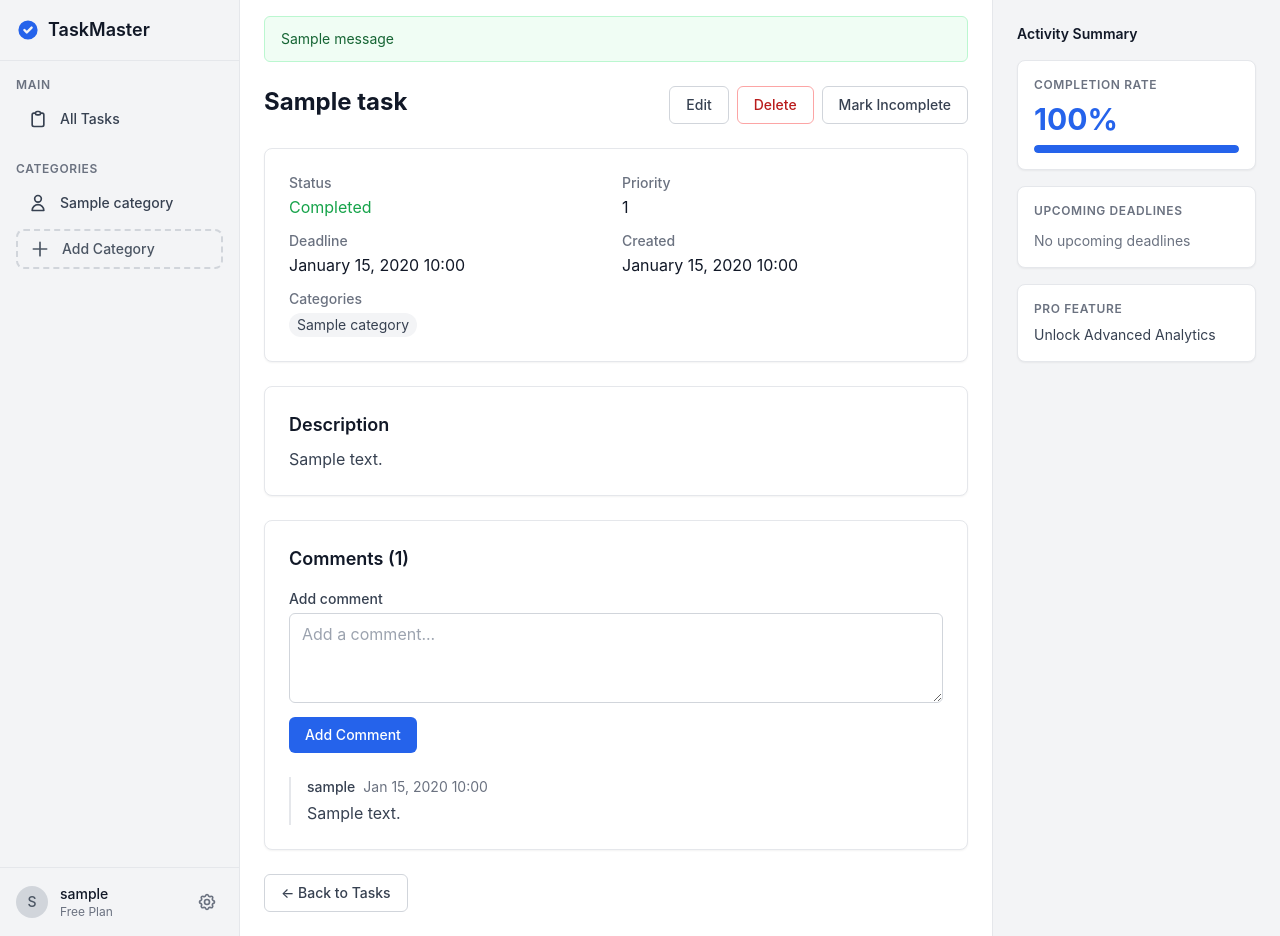
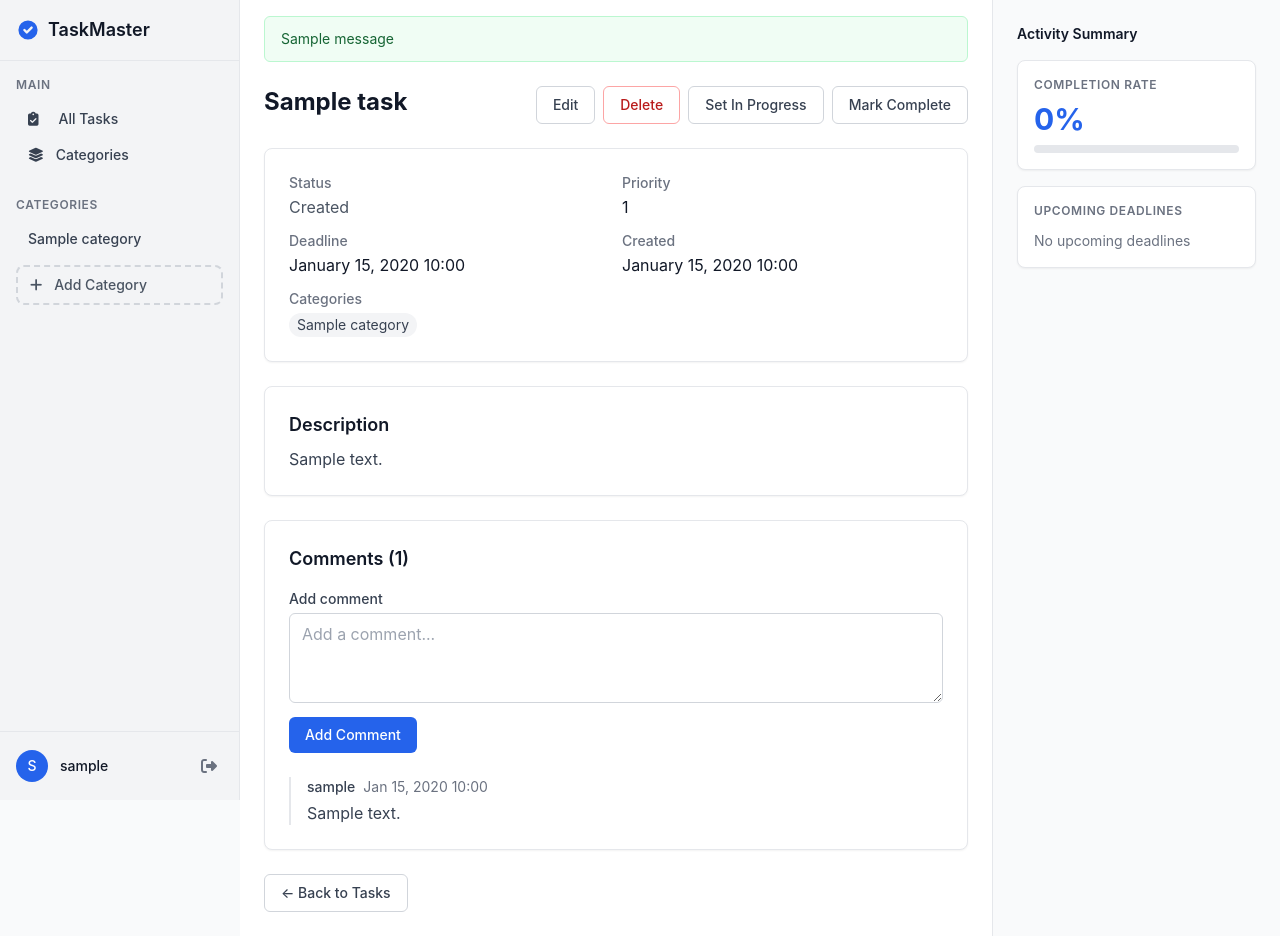
Before and after one commit to buriniyozovs/dscc-task-manager, a Django app: page /tasks/1/ in a window 1280 px wide. Run offline with Django 5.2, Linux system fonts and the light colour scheme; a user stored in the database is signed in; tables that the repository leaves empty hold one stand-in row (values such as "Sample post"); one stand-in notice (Sample message) is shown; some libraries are stand-ins or nearby versions.

Commit message:
Refactor task management system to replace 'is_completed' boolean with 'status' field using choices for task states. Update related forms, views, and templates to reflect this change, enhancing task filtering and status management. Improve user interface elements for better usability.

```diff
--- a/tasks/admin.py
+++ b/tasks/admin.py
@@ -8,8 +8,8 @@
 
 @admin.register(Task)
 class TaskAdmin(admin.ModelAdmin):
-    list_display = ['title', 'user', 'priority', 'deadline', 'is_completed', 'created_at']
-    list_filter = ['is_completed', 'priority', 'categories']
+    list_display = ['title', 'user', 'priority', 'deadline', 'status', 'created_at']
+    list_filter = ['status', 'priority', 'categories']
     search_fields = ['title', 'description']
     filter_horizontal = ['categories']
 
--- a/tasks/context_processors.py
+++ b/tasks/context_processors.py
@@ -10,10 +10,11 @@
     categories = Category.objects.filter(user=request.user).order_by('name')
     tasks = Task.objects.filter(user=request.user)
     total = tasks.count()
-    completed = tasks.filter(is_completed=True).count()
+    completed = tasks.filter(status=Task.Status.COMPLETED).count()
     rate = round((completed / total * 100) if total else 0)
     upcoming = list(
-        tasks.filter(is_completed=False, deadline__gte=timezone.now())
+        tasks.exclude(status=Task.Status.COMPLETED)
+        .filter(deadline__gte=timezone.now())
         .order_by('deadline')[:5]
     )
 
--- a/tasks/forms.py
+++ b/tasks/forms.py
@@ -20,11 +20,12 @@
 
     class Meta:
         model = Task
-        fields = ['title', 'description', 'deadline', 'priority', 'categories', 'is_completed']
+        fields = ['title', 'description', 'deadline', 'priority', 'categories', 'status']
         widgets = {
             'deadline': forms.DateTimeInput(attrs={'type': 'datetime-local'}),
             'description': forms.Textarea(attrs={'rows': 4}),
             'categories': forms.CheckboxSelectMultiple(),
+            'status': forms.Select(),
         }
 
 class CategoryForm(forms.ModelForm):
--- a/tasks/urls.py
+++ b/tasks/urls.py
@@ -9,7 +9,7 @@
     path('tasks/create/', views.TaskCreateView.as_view(), name='task-create'),
     path('tasks/<int:pk>/update/', views.TaskUpdateView.as_view(), name='task-update'),
     path('tasks/<int:pk>/delete/', views.TaskDeleteView.as_view(), name='task-delete'),
-    path('tasks/<int:pk>/toggle/', views.toggle_task_complete, name='task-toggle'),
+    path('tasks/<int:pk>/toggle/', views.update_task_status, name='task-toggle'),
     path('tasks/<int:pk>/comment/', views.add_comment, name='add-comment'),
     path('categories/', views.CategoryListView.as_view(), name='category-list'),
     path('categories/create/', views.CategoryCreateView.as_view(), name='category-create'),
--- a/tasks/views.py
+++ b/tasks/views.py
@@ -22,12 +22,14 @@
     context_object_name = 'tasks'
 
     def get_queryset(self):
-        qs = Task.objects.filter(user=self.request.user)
+        qs = Task.objects.filter(user=self.request.user).prefetch_related('categories')
         status = self.request.GET.get('status', 'all')
         if status == 'completed':
-            qs = qs.filter(is_completed=True)
-        elif status in ('todo', 'in_progress'):
-            qs = qs.filter(is_completed=False)
+            qs = qs.filter(status=Task.Status.COMPLETED)
+        elif status == 'todo':
+            qs = qs.filter(status=Task.Status.CREATED)
+        elif status == 'in_progress':
+            qs = qs.filter(status=Task.Status.IN_PROGRESS)
         category_id = self.request.GET.get('category')
         if category_id and str(category_id).isdigit():
             qs = qs.filter(categories__id=int(category_id)).distinct()
@@ -39,9 +41,9 @@
         now = timezone.now()
         today = now.date()
         tomorrow = today + timedelta(days=1)
-        context['tasks_remaining_today'] = base.filter(
-            is_completed=False, deadline__date=today
-        ).count()
+        context['tasks_remaining_today'] = base.exclude(
+            status=Task.Status.COMPLETED
+        ).filter(deadline__date=today).count()
         context['active_status'] = self.request.GET.get('status', 'all')
         context['today'] = today
         context['tomorrow'] = tomorrow
@@ -97,13 +99,20 @@
         return Task.objects.filter(user=self.request.user)
 
 @login_required
-def toggle_task_complete(request, pk):
+def update_task_status(request, pk):
     task = get_object_or_404(Task, pk=pk, user=request.user)
-    task.is_completed = not task.is_completed
-    task.save()
-    url = reverse('task-list')
-    if request.GET:
-        url += '?' + request.GET.urlencode()
+    status_value = request.POST.get('status') or request.GET.get('status')
+    if status_value in dict(Task.Status.choices):
+        task.status = status_value
+        task.save()
+    next_url = request.GET.get('next') or request.POST.get('next')
+    if next_url:
+        url = next_url
+    else:
+        url = reverse('task-list')
+        query_string = request.GET.urlencode()
+        if query_string:
+            url += '?' + query_string
     return HttpResponseRedirect(url)
 
 # Category Views
--- a/templates/base.html
+++ b/templates/base.html
@@ -7,13 +7,15 @@
     <title>{% block title %}Task Manager{% endblock %}</title>
     {% load static %}
     <script src="https://cdn.tailwindcss.com"></script>
+    <link rel="stylesheet" href="https://cdnjs.cloudflare.com/ajax/libs/font-awesome/6.5.1/css/all.min.css">
     <link rel="stylesheet" href="{% static 'css/style.css' %}">
 </head>
 
 <body class="min-h-screen bg-gray-50 flex flex-col">
+
     {% if user.is_authenticated %}
     <div class="flex min-h-screen w-full">
-        <aside class="w-60 flex-shrink-0 bg-gray-100 border-r border-gray-200 flex flex-col">
+        <aside class="sticky top-0 h-screen w-60 flex-shrink-0 bg-gray-100 border-r border-gray-200 flex flex-col">
             <div class="p-4 border-b border-gray-200">
                 <a href="{% url 'task-list' %}" class="flex items-center gap-2 text-gray-900 font-semibold text-lg">
                     <svg class="w-6 h-6 text-blue-600" fill="currentColor" viewBox="0 0 20 20">
@@ -28,12 +30,12 @@
                 <div>
                     <p class="text-xs font-semibold text-gray-500 uppercase tracking-wider mb-2">Main</p>
                     <a href="{% url 'task-list' %}"
-                        class="flex items-center gap-3 px-3 py-2 rounded-lg text-sm font-medium {% if active_page == 'task-list' and not active_category_id %}bg-blue-50 text-blue-700{% else %}text-gray-700 hover:bg-gray-200{% endif %}">
-                        <svg class="w-5 h-5" fill="none" stroke="currentColor" viewBox="0 0 24 24">
-                            <path stroke-linecap="round" stroke-linejoin="round" stroke-width="2"
-                                d="M9 5H7a2 2 0 00-2 2v12a2 2 0 002 2h10a2 2 0 002-2V7a2 2 0 00-2-2h-2M9 5a2 2 0 002 2h2a2 2 0 002-2M9 5a2 2 0 012-2h2a2 2 0 012 2" />
-                        </svg>
-                        All Tasks
+                        class="flex items-center gap-3 px-3 py-2 rounded-lg text-sm font-medium {% if not active_category_id and active_page == 'task-list' %}bg-blue-50 text-blue-700{% else %}text-gray-700 hover:bg-gray-200{% endif %}">
+                        <i class="fa-solid fa-clipboard-check mr-2"></i> All Tasks
+                    </a>
+                    <a href="{% url 'category-list' %}"
+                        class="flex items-center gap-3 px-3 py-2 rounded-lg text-sm font-medium {% if active_page == 'category-list' %}bg-blue-50 text-blue-700{% else %}text-gray-700 hover:bg-gray-200{% endif %}">
+                        <i class="fa-solid fa-layer-group"></i> Categories
                     </a>
                 </div>
                 <div>
@@ -43,17 +45,6 @@
                         <li>
                             <a href="{% url 'task-list' %}?category={{ category.pk }}"
                                 class="flex items-center gap-3 px-3 py-2 rounded-lg text-sm font-medium {% if active_category_id == category.pk %}bg-blue-50 text-blue-700{% else %}text-gray-700 hover:bg-gray-200{% endif %}">
-                                {% if "work" in category.name|lower %}
-                                <svg class="w-5 h-5" fill="none" stroke="currentColor" viewBox="0 0 24 24">
-                                    <path stroke-linecap="round" stroke-linejoin="round" stroke-width="2"
-                                        d="M21 13.255A23.931 23.931 0 0112 15c-3.183 0-6.22-.62-9-1.745M16 6V4a2 2 0 00-2-2h-4a2 2 0 00-2 2v2m4 6h.01M5 20h14a2 2 0 002-2V8a2 2 0 00-2-2H5a2 2 0 00-2 2v10a2 2 0 002 2z" />
-                                </svg>
-                                {% else %}
-                                <svg class="w-5 h-5" fill="none" stroke="currentColor" viewBox="0 0 24 24">
-                                    <path stroke-linecap="round" stroke-linejoin="round" stroke-width="2"
-                                        d="M16 7a4 4 0 11-8 0 4 4 0 018 0zM12 14a7 7 0 00-7 7h14a7 7 0 00-7-7z" />
-                                </svg>
-                                {% endif %}
                                 {{ category.name }}
                             </a>
                         </li>
@@ -61,115 +52,96 @@
                     </ul>
                     <a href="{% url 'category-create' %}"
                         class="flex items-center gap-3 px-3 py-2 mt-2 rounded-lg text-sm font-medium text-gray-600 border-2 border-dashed border-gray-300 hover:border-gray-400 hover:bg-gray-50">
-                        <svg class="w-5 h-5" fill="none" stroke="currentColor" viewBox="0 0 24 24">
-                            <path stroke-linecap="round" stroke-linejoin="round" stroke-width="2" d="M12 4v16m8-8H4" />
-                        </svg>
-                        Add Category
+                        <i class="fa-solid fa-plus"></i> Add Category
                     </a>
                 </div>
             </nav>
             <div class="p-4 border-t border-gray-200 flex items-center gap-3">
                 <div
-                    class="w-8 h-8 rounded-full bg-gray-300 flex items-center justify-center text-gray-600 text-sm font-medium">
-                    {{ user.username|slice:":1"|upper }}</div>
+                    class="w-8 h-8 rounded-full bg-blue-600 flex items-center justify-center text-white text-sm font-medium">
+                    {{ user.username|slice:":1"|upper }}
+                </div>
                 <div class="flex-1 min-w-0">
                     <p class="text-sm font-medium text-gray-900 truncate">{{ user.username }}</p>
-                    <p class="text-xs text-gray-500">Free Plan</p>
                 </div>
                 <form method="post" action="{% url 'logout' %}" class="inline">
                     {% csrf_token %}
-                    <button type="submit" class="p-1.5 rounded text-gray-500 hover:text-gray-700 hover:bg-gray-200"
-                        title="Logout">
-                        <svg class="w-5 h-5" fill="none" stroke="currentColor" viewBox="0 0 24 24">
-                            <path stroke-linecap="round" stroke-linejoin="round" stroke-width="2"
-                                d="M10.325 4.317c.426-1.756 2.924-1.756 3.35 0a1.724 1.724 0 002.573 1.066c1.543-.94 3.31.826 2.37 2.37a1.724 1.724 0 001.065 2.572c1.756.426 1.756 2.924 0 3.35a1.724 1.724 0 00-1.066 2.573c.94 1.543-.826 3.31-2.37 2.37a1.724 1.724 0 00-2.572 1.065c-.426 1.756-2.924 1.756-3.35 0a1.724 1.724 0 00-2.573-1.066c-1.543.94-3.31-.826-2.37-2.37a1.724 1.724 0 00-1.065-2.572c-1.756-.426-1.756-2.924 0-3.35a1.724 1.724 0 001.066-2.573c-.94-1.543.826-3.31 2.37-2.37.996.608 2.296.07 2.572-1.065z" />
-                            <path stroke-linecap="round" stroke-linejoin="round" stroke-width="2"
-                                d="M15 12a3 3 0 11-6 0 3 3 0 016 0z" />
-                        </svg>
+                    <button type="submit" class="p-1.5 rounded text-gray-500 hover:text-red-600" title="Logout">
+                        <i class="fa-solid fa-right-from-bracket"></i>
                     </button>
                 </form>
             </div>
         </aside>
+
         <main class="flex-1 min-w-0 bg-white flex flex-col">
             {% if messages %}
             <div class="px-6 pt-4 space-y-2">
                 {% for message in messages %}
                 <div
-                    class="rounded-md px-4 py-3 text-sm {% if message.tags == 'error' %}bg-red-50 text-red-800 border border-red-200{% elif message.tags == 'success' %}bg-green-50 text-green-800 border border-green-200{% else %}bg-blue-50 text-blue-800 border border-blue-200{% endif %}">
+                    class="rounded-md px-4 py-3 text-sm {% if message.tags == 'error' %}bg-red-50 text-red-800 border-red-200{% else %}bg-green-50 text-green-800 border-green-200{% endif %} border">
                     {{ message }}
                 </div>
                 {% endfor %}
             </div>
             {% endif %}
+
             <div class="flex-1 px-6 py-6">
-                {% else %}
-                <nav class="bg-white border-b border-gray-200 shadow-sm">
-                    <div class="max-w-6xl mx-auto px-4 sm:px-6 lg:px-8">
-                        <div class="flex justify-between h-14 items-center">
-                            <a href="{% url 'home' %}" class="text-xl font-semibold text-gray-900">Task Manager</a>
-                            <ul class="flex items-center gap-4">
-                                <li><a href="{% url 'login' %}" class="text-gray-700 hover:text-blue-600">Login</a></li>
-                                <li><a href="{% url 'register' %}"
-                                        class="text-gray-700 hover:text-blue-600">Register</a></li>
-                            </ul>
-                        </div>
-                    </div>
-                </nav>
-                <main class="max-w-6xl mx-auto w-full px-4 py-8 flex-1">
-                    {% if messages %}
-                    <div class="space-y-2 mb-6">
-                        {% for message in messages %}
-                        <div
-                            class="rounded-md px-4 py-3 text-sm {% if message.tags == 'error' %}bg-red-50 text-red-800 border border-red-200{% elif message.tags == 'success' %}bg-green-50 text-green-800 border border-green-200{% else %}bg-blue-50 text-blue-800 border border-blue-200{% endif %}">
-                            {{ message }}
-                        </div>
-                        {% endfor %}
-                    </div>
-                    {% endif %}
-                    {% endif %}
-
-                {% block content %}
-                    {% endblock %}
-
-                    {% if user.is_authenticated %}
+                {% block content %}{% endblock %}
             </div>
         </main>
-        <aside class="w-72 flex-shrink-0 bg-gray-100 border-l border-gray-200 p-6 overflow-y-auto">
+
+        <aside class="w-72 flex-shrink-0 bg-gray-50 border-l border-gray-200 p-6 overflow-y-auto">
             <h2 class="text-sm font-semibold text-gray-900 mb-4">Activity Summary</h2>
             <div class="bg-white rounded-lg border border-gray-200 p-4 mb-4 shadow-sm">
                 <p class="text-xs font-semibold text-gray-500 uppercase tracking-wider mb-2">Completion Rate</p>
-                <p class="text-3xl font-bold text-blue-600">{{ activity_completion_rate }}%</p>
+                <p class="text-3xl font-bold text-blue-600">{{ activity_completion_rate|default:"0" }}%</p>
                 <div class="mt-2 h-2 bg-gray-200 rounded-full overflow-hidden">
-                    <div class="h-full bg-blue-600 rounded-full transition-all progress-bar-fill"
-                        style="--progress: {{ activity_completion_rate }};"></div>
+                    <div class="h-full bg-blue-600 rounded-full progress-fill"
+                        data-pct="{{ activity_completion_rate|default:0 }}">
+                    </div>
                 </div>
             </div>
-            <div class="bg-white rounded-lg border border-gray-200 p-4 mb-4 shadow-sm">
+            <div class="bg-white rounded-lg border border-gray-200 p-4 shadow-sm">
                 <p class="text-xs font-semibold text-gray-500 uppercase tracking-wider mb-3">Upcoming Deadlines</p>
                 <ul class="space-y-3">
                     {% for task in activity_upcoming_deadlines %}
                     <li class="text-sm">
                         <a href="{% url 'task-detail' task.pk %}"
                             class="text-gray-900 hover:text-blue-600 font-medium">{{ task.title }}</a>
-                        <p class="text-gray-500 text-xs mt-0.5">{{ task.deadline|date:"D g:i A" }}{% if task.priority >= 4 %} • High Priority{% endif %}</p>
+                        <p class="text-gray-500 text-xs">{{ task.deadline|date:"D g:i A" }}</p>
                     </li>
                     {% empty %}
                     <li class="text-gray-500 text-sm">No upcoming deadlines</li>
                     {% endfor %}
                 </ul>
             </div>
-            <div class="bg-white rounded-lg border border-gray-200 p-4 shadow-sm">
-                <p class="text-xs font-semibold text-gray-500 uppercase tracking-wider mb-2">Pro Feature</p>
-                <p class="text-sm text-gray-700">Unlock Advanced Analytics</p>
-            </div>
         </aside>
     </div>
+
     {% else %}
+    <nav class="bg-white border-b border-gray-200 shadow-sm">
+        <div class="max-w-6xl mx-auto px-4 h-14 flex justify-between items-center">
+            <a href="/" class="text-xl font-semibold text-gray-900">Task Manager</a>
+            <div class="flex gap-4">
+                <a href="{% url 'login' %}" class="text-gray-700 hover:text-blue-600">Login</a>
+                <a href="{% url 'register' %}" class="text-gray-700 hover:text-blue-600">Register</a>
+            </div>
+        </div>
+    </nav>
+    <main class="max-w-6xl mx-auto w-full px-4 py-8 flex-1">
+        {% block content_unauth %}{% endblock %}
     </main>
     <footer class="bg-white border-t border-gray-200 py-4 mt-auto">
         <p class="text-center text-sm text-gray-500">&copy; 2026 Task Manager. Built with Django.</p>
     </footer>
     {% endif %}
+
+    <script>
+        document.querySelectorAll('.progress-fill').forEach(function (el) {
+            var pct = parseInt(el.getAttribute('data-pct'), 10);
+            el.style.width = (isNaN(pct) ? 0 : Math.min(100, Math.max(0, pct))) + '%';
+        });
+    </script>
 </body>
 
 </html>
--- a/templates/tasks/task_detail.html
+++ b/templates/tasks/task_detail.html
@@ -10,9 +10,9 @@
         <div class="flex flex-wrap gap-2">
             <a href="{% url 'task-update' task.pk %}" class="rounded-md border border-gray-300 bg-white px-4 py-2 text-sm font-medium text-gray-700 hover:bg-gray-50">Edit</a>
             <a href="{% url 'task-delete' task.pk %}" class="rounded-md border border-red-300 bg-white px-4 py-2 text-sm font-medium text-red-700 hover:bg-red-50">Delete</a>
-            <a href="{% url 'task-toggle' task.pk %}" class="rounded-md border border-gray-300 bg-white px-4 py-2 text-sm font-medium text-gray-700 hover:bg-gray-50">
-                {% if task.is_completed %}Mark Incomplete{% else %}Mark Complete{% endif %}
-            </a>
+            {% if task.status != 'created' %}<a href="{% url 'task-toggle' task.pk %}?status=created&next={{ request.get_full_path|urlencode }}" class="rounded-md border border-gray-300 bg-white px-4 py-2 text-sm font-medium text-gray-700 hover:bg-gray-50">Set to Created</a>{% endif %}
+            {% if task.status != 'in_progress' %}<a href="{% url 'task-toggle' task.pk %}?status=in_progress&next={{ request.get_full_path|urlencode }}" class="rounded-md border border-gray-300 bg-white px-4 py-2 text-sm font-medium text-gray-700 hover:bg-gray-50">Set In Progress</a>{% endif %}
+            {% if task.status != 'completed' %}<a href="{% url 'task-toggle' task.pk %}?status=completed&next={{ request.get_full_path|urlencode }}" class="rounded-md border border-gray-300 bg-white px-4 py-2 text-sm font-medium text-gray-700 hover:bg-gray-50">Mark Complete</a>{% endif %}
         </div>
     </div>
 
@@ -20,8 +20,8 @@
         <dl class="grid gap-3 sm:grid-cols-2">
             <div>
                 <dt class="text-sm font-medium text-gray-500">Status</dt>
-                <dd class="mt-0.5 {% if task.is_completed %}text-green-600{% else %}text-amber-600{% endif %}">
-                    {% if task.is_completed %}Completed{% else %}Pending{% endif %}
+                <dd class="mt-0.5 {% if task.status == 'completed' %}text-green-600{% elif task.status == 'in_progress' %}text-amber-600{% else %}text-gray-600{% endif %}">
+                    {{ task.get_status_display }}
                 </dd>
             </div>
             <div>
```
Also changed, not shown: tasks/models.py (+10 -1 lines), tasks/tests.py (+13 -7 lines), templates/tasks/task_form.html (+10 -7 lines), templates/tasks/task_list.html (+44 -30 lines), tasks/migrations/0002_add_task_status.py (added), tasks/migrations/0003_migrate_is_completed_to_status.py (added), tasks/migrations/0004_remove_task_is_completed.py (added), tasks/templatetags/__init__.py (added).
